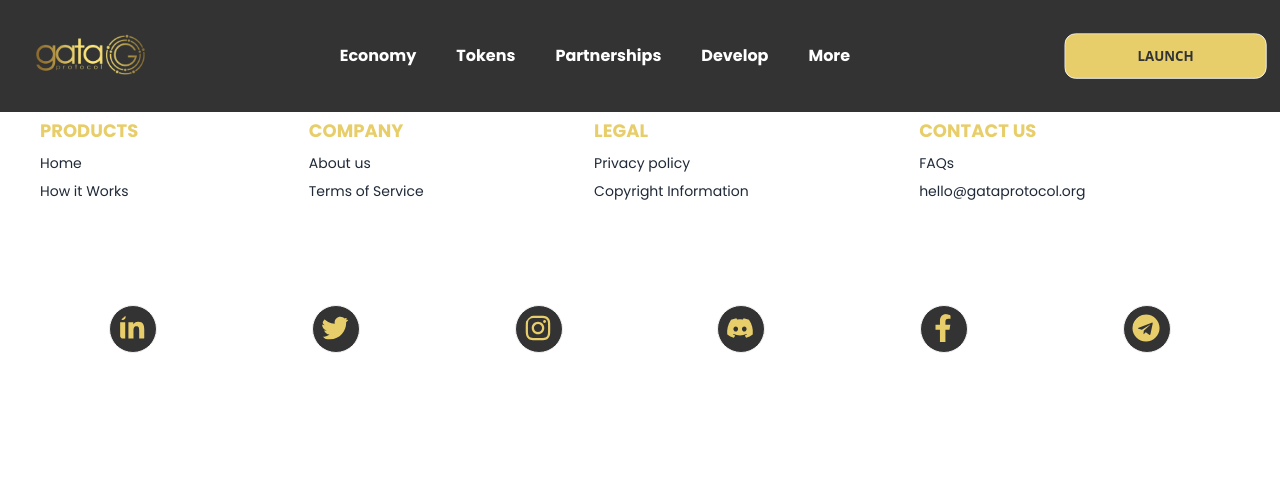
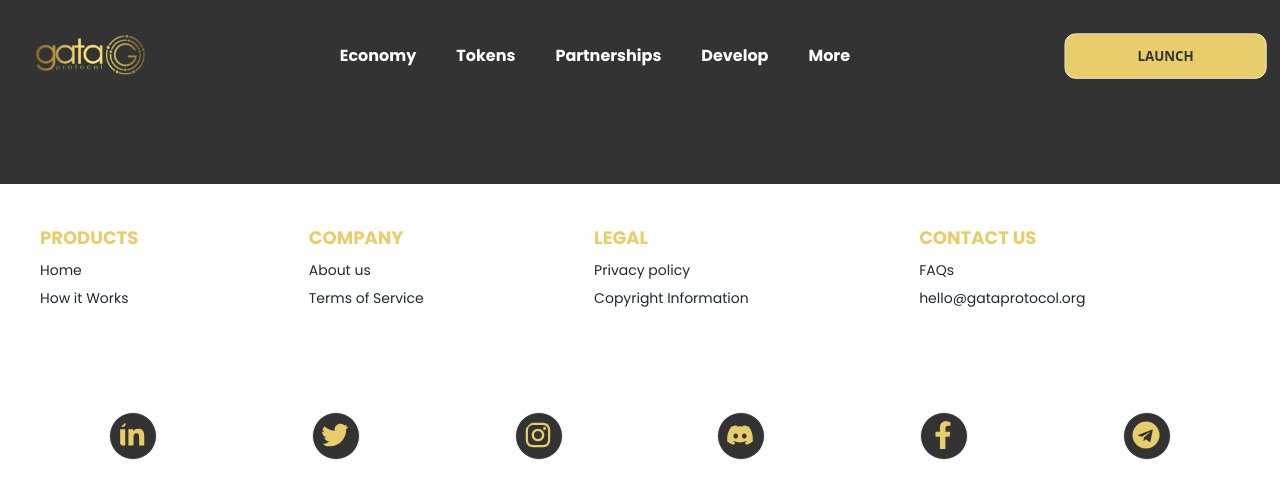
Before and after one commit to jkavod/gata-frontend, a React (Vite) app: page /gata-chain in a window 1280 px wide. Shown: the top 498 px of the page. Built offline with nearby package versions, Linux system fonts and the light colour scheme; a web font is replaced by a local one.

Commit message:
gata chain and gata business in progress

```diff
--- a/src/components/pages/gatachain/GataChain.jsx
+++ b/src/components/pages/gatachain/GataChain.jsx
@@ -3,9 +3,9 @@ import styles from '../../../style'
 
 const GataChain = () => {
   return (
-    <div className=''>
-        <div className='top-20'>
-            <h1 className='font-poppins font-semibold xs:text-[48px] text-[40px] xs:leading-[76.8px] leading-[66.8px] w-full text-gold uppercase'>Coming Soon</h1>
+    <div className='my-10'>
+        <div className='p-10'>
+            <h1 className='font-poppins font-semibold text-white uppercase'>Coming Soon</h1>
         </div>
     </div>
   )
```
